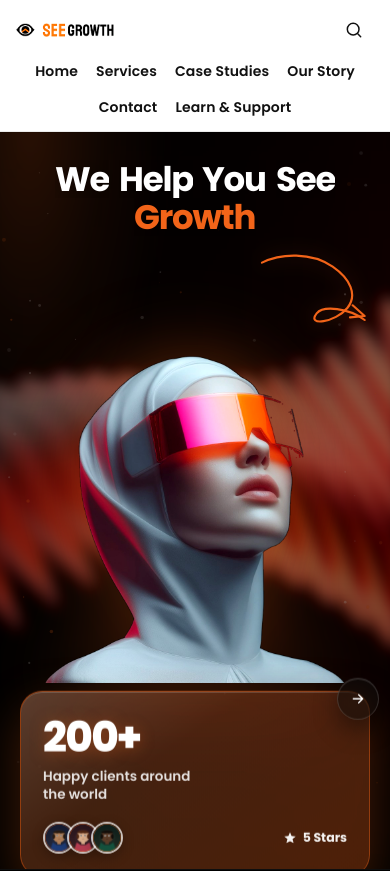
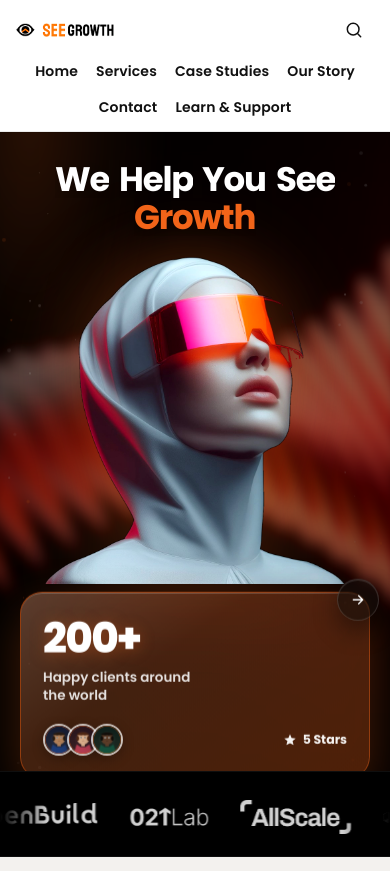
Before and after one commit to Esimuda/SeeGrowth, a React (Vite) app: page / in a window 390 px wide. Shown: the top 871 px of the page. Built offline with nearby package versions, Linux system fonts and the light colour scheme.

Commit message:
Remove the animated orange arrow scribble from the hero.
Deletes the SVG path animation and its layout styles from the homepage hero section.

```diff
--- a/src/Hero.jsx
+++ b/src/Hero.jsx
@@ -126,37 +126,6 @@ export default function Hero() {
             </div>
           </motion.a>
         </motion.div>
-
-        <motion.svg
-          className="hero-scribble"
-          viewBox="0 0 180 130"
-          fill="none"
-          aria-hidden="true"
-          initial={reduce ? false : { opacity: 0 }}
-          animate={{ opacity: 1 }}
-          transition={{ delay: 0.9, duration: 0.3 }}
-        >
-          <motion.path
-            d="M18 22C46 8 92 6 124 28c26 18 38 42 22 62-18 22-62 28-46 8 10-12 48-8 72 10"
-            stroke="#F26419"
-            strokeWidth="3.2"
-            strokeLinecap="round"
-            strokeLinejoin="round"
-            initial={reduce ? false : { pathLength: 0 }}
-            animate={{ pathLength: 1 }}
-            transition={{ duration: 1.45, delay: 1.05, ease: 'easeInOut' }}
-          />
-          <motion.path
-            d="M154 86l18 16-22 2"
-            stroke="#F26419"
-            strokeWidth="3.2"
-            strokeLinecap="round"
-            strokeLinejoin="round"
-            initial={reduce ? false : { pathLength: 0, opacity: 0 }}
-            animate={{ pathLength: 1, opacity: 1 }}
-            transition={{ duration: 0.4, delay: 2.2, ease }}
-          />
-        </motion.svg>
       </div>
     </section>
   );
--- a/src/hero.css
+++ b/src/hero.css
@@ -567,17 +567,6 @@
   color: rgba(255, 255, 255, 0.95);
 }
 
-.hero-scribble {
-  position: absolute;
-  right: 17%;
-  top: 27%;
-  width: min(180px, 14vw);
-  height: auto;
-  z-index: 4;
-  pointer-events: none;
-  filter: drop-shadow(0 0 10px rgba(242, 100, 25, 0.35));
-}
-
 @media (max-width: 1100px) {
   .navbar.site-nav {
     height: auto;
@@ -610,7 +599,6 @@
   }
 
   .hero-slot--users { left: 3%; bottom: 11%; }
-  .hero-scribble { right: 10%; top: 24%; }
   .hero-card--users { width: 240px; min-width: 0; }
 }
 
@@ -630,8 +618,7 @@
 
   .hero-headline,
   .hero-person,
-  .hero-slot,
-  .hero-scribble {
+  .hero-slot {
     position: relative;
     left: auto;
     right: auto;
```
